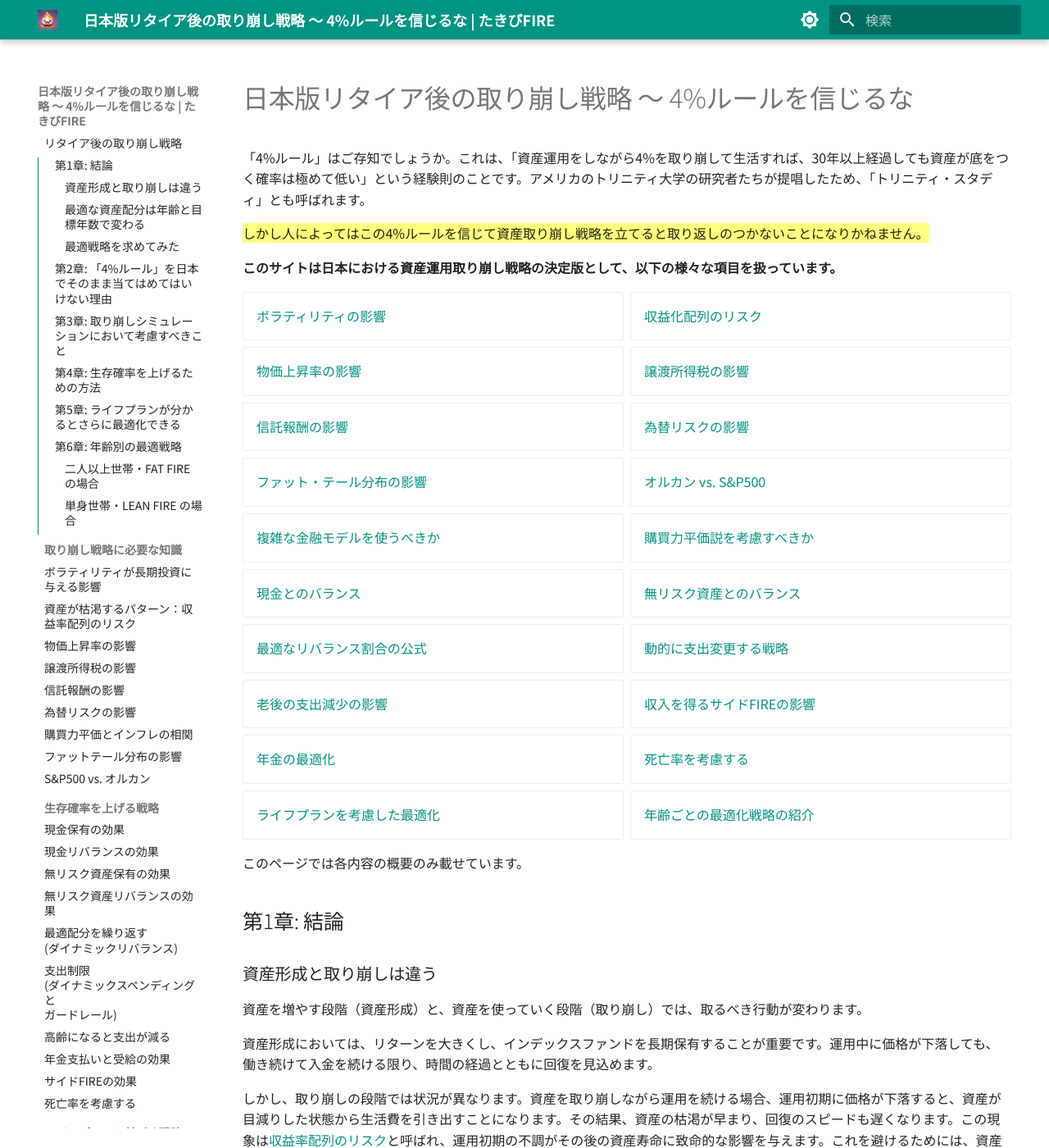
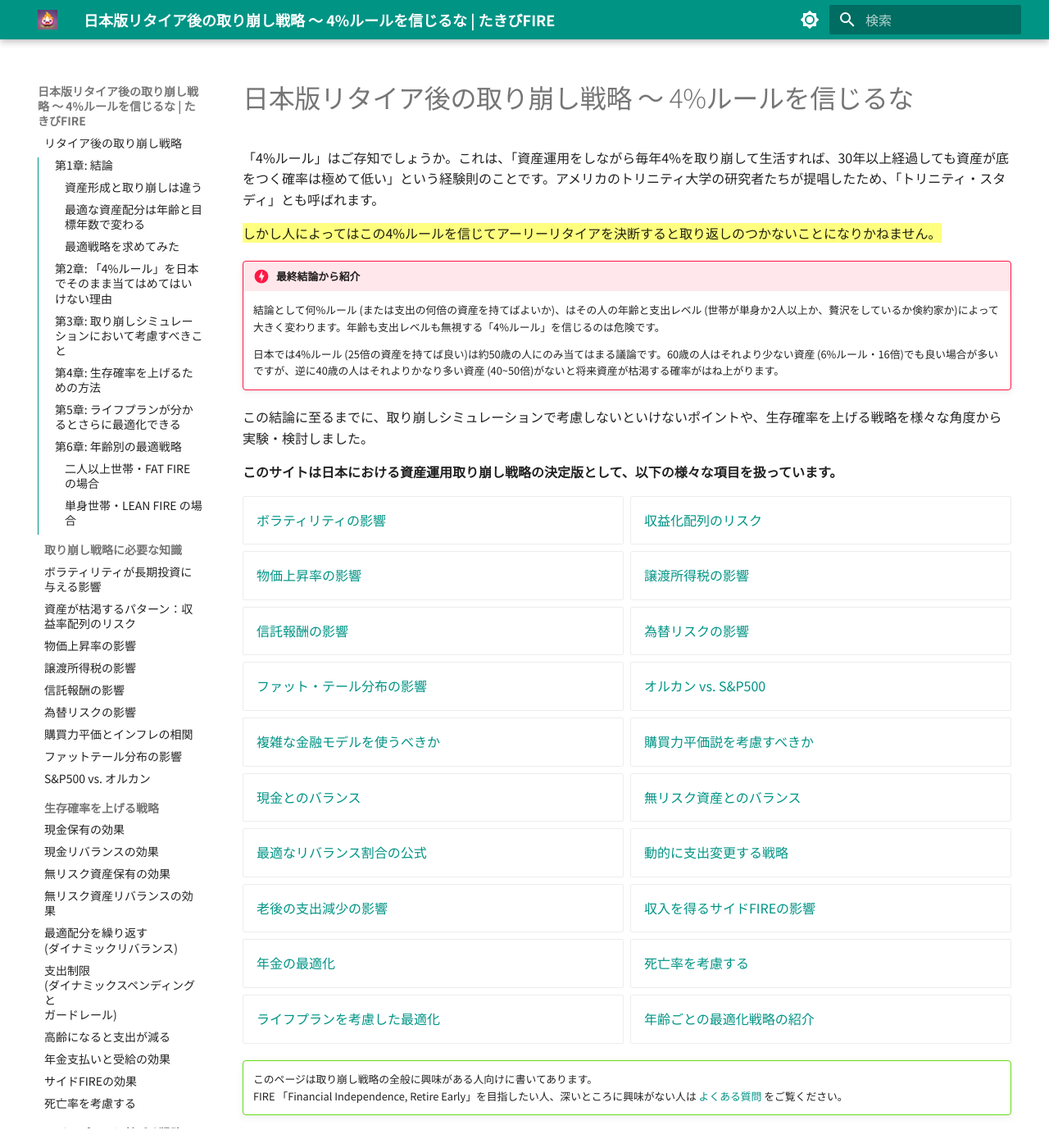
Before and after one commit to TakibiFire/JapaneseTrinityStudy, an MkDocs documentation site: the page built from docs/index.md, in a window 1280 px wide and 1400 px high. Shown: the whole window at 82% size. Built offline with MkDocs 1.6.1 and Material for MkDocs 9.7.7, drawn with Linux system fonts in a browser that asks for light colours.

Commit message:
Add conclusion to index.md

```diff
--- a/docs/index.md
+++ b/docs/index.md
@@ -1,8 +1,16 @@
 # 日本版リタイア後の取り崩し戦略 〜 4%ルールを信じるな
 
-「4%ルール」はご存知でしょうか。これは、「資産運用をしながら4%を取り崩して生活すれば、30年以上経過しても資産が底をつく確率は極めて低い」という経験則のことです。アメリカのトリニティ大学の研究者たちが提唱したため、「トリニティ・スタディ」とも呼ばれます。
+「4%ルール」はご存知でしょうか。これは、「資産運用をしながら毎年4%を取り崩して生活すれば、30年以上経過しても資産が底をつく確率は極めて低い」という経験則のことです。アメリカのトリニティ大学の研究者たちが提唱したため、「トリニティ・スタディ」とも呼ばれます。
 
-==しかし人によってはこの4%ルールを信じて資産取り崩し戦略を立てると取り返しのつかないことになりかねません。==
+==しかし人によってはこの4%ルールを信じてアーリーリタイアを決断すると取り返しのつかないことになりかねません。==
+
+!!! danger "最終結論から紹介"
+
+    結論として何%ルール (または支出の何倍の資産を持てばよいか)、はその人の年齢と支出レベル (世帯が単身か2人以上か、贅沢をしているか倹約家か)によって大きく変わります。年齢も支出レベルも無視する「4%ルール」を信じるのは危険です。
+
+    日本では4%ルール (25倍の資産を持てば良い)は約50歳の人にのみ当てはまる議論です。60歳の人はそれより少ない資産 (6%ルール・16倍)でも良い場合が多いですが、逆に40歳の人はそれよりかなり多い資産 (40~50倍)がないと将来資産が枯渇する確率がはね上がります。
+
+この結論に至るまでに、取り崩しシミュレーションで考慮しないといけないポイントや、生存確率を上げる戦略を様々な角度から実験・検討しました。
 
 **このサイトは日本における資産運用取り崩し戦略の決定版として、以下の様々な項目を扱っています。**
 
@@ -31,7 +39,10 @@
 
 </div>
 
-このページでは各内容の概要のみ載せています。
+!!! Question ""
+
+    このページは取り崩し戦略の全般に興味がある人向けに書いてあります。<br>
+    FIRE 「Financial Independence, Retire Early」を目指したい人、深いところに興味がない人は [よくある質問](qa.md) をご覧ください。
 
 ## 第1章: 結論
 
```
